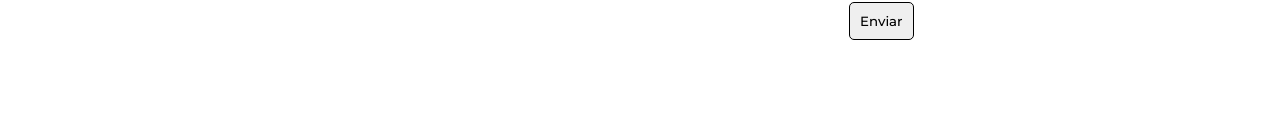
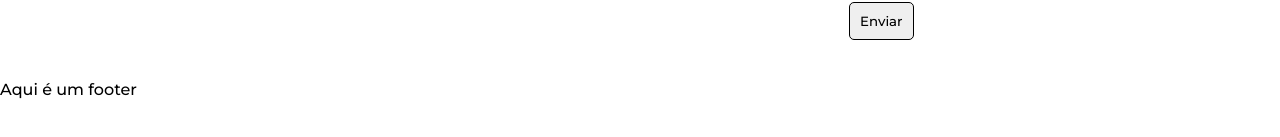
Before and after one commit to vinigofr/vinigofr.github.io, a React (Create React App) app: page / in a window 1280 px wide. Both pictures are taken after a click on the element "Contato". Shown: the part 457-594 px from the top of the page. Built offline with nearby package versions, Linux system fonts and the light colour scheme; the HTML template or start-up script is replaced by a standard one.

Commit message:
Adiciona componente Footer

```diff
--- a/src/Components/Contact.jsx
+++ b/src/Components/Contact.jsx
@@ -3,6 +3,7 @@ import { init, send } from "emailjs-com";
 import Loading from "./Nav/Loading";
 import verifyData from "../Helpers/verifyData";
 import contact from "../Images/contact.svg";
+import Footer from "./Footer";
 init("user_3bguTCeUpXJpsAeCpvezS");
 
 function Contact() {
@@ -112,6 +113,7 @@ function Contact() {
         </form>
         <Loading stat={stat} />
       </div>
+      <Footer />
     </div>
   );
 }
--- /dev/null
+++ b/src/Components/Footer.jsx
@@ -0,0 +1,11 @@
+import React from 'react'
+
+function Footer() {
+  return (
+    <footer>
+      Aqui é um footer
+    </footer>
+  )
+}
+
+export default Footer
```
